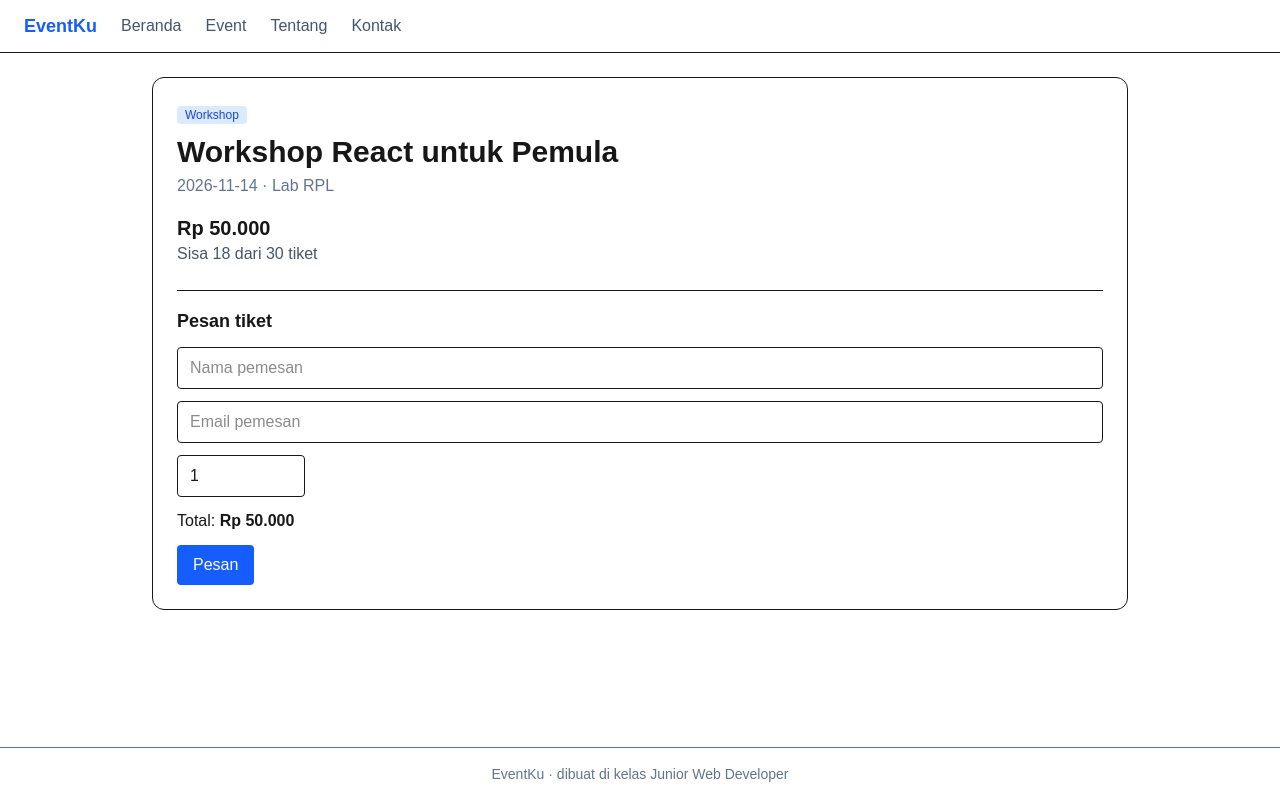
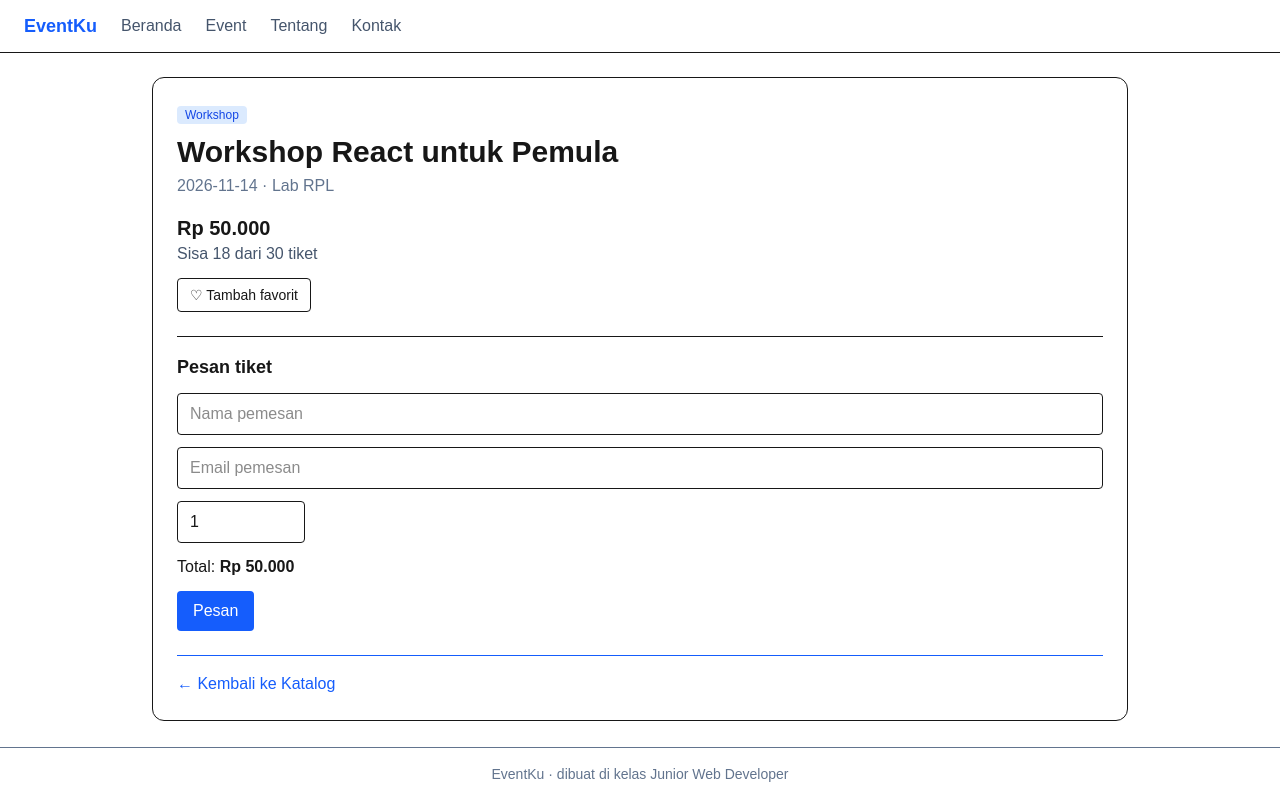
Before and after one commit to aselyarpl1-pixel/latihan-nextjs, a Next.js app: page /event/1 in a window 1280 px wide. Built offline with nearby package versions, Linux system fonts and the light colour scheme.

Commit message:
Selesai lembar kerja EventKu

```diff
--- a/app/event/[id]/page.tsx
+++ b/app/event/[id]/page.tsx
@@ -1,6 +1,8 @@
+import Link from "next/link";
 import { notFound } from "next/navigation";
 import { events, rupiah } from "@/data/events";
 import FormPesan from "@/components/FormPesan";
+import TombolFavorit from "@/components/TombolFavorit";
 
 export default async function Detail({ params }: PageProps<"/event/[id]">) {
   const { id } = await params;
@@ -28,7 +30,15 @@ export default async function Detail({ params }: PageProps<"/event/[id]">) {
         Sisa {sisa} dari {event.kuota} tiket
       </p>
 
+      <TombolFavorit id={event.id} />
       <FormPesan event={event} />
+
+      <Link
+        href="/event"
+        className="mt-6 block border-t pt-4 text-blue-600 hover:underline"
+      >
+        ← Kembali ke Katalog
+      </Link>
     </article>
   );
 }
--- /dev/null
+++ b/components/TombolFavorit.tsx
@@ -0,0 +1,35 @@
+"use client";
+
+import { useEffect, useState } from "react";
+
+export default function TombolFavorit({ id }: { id: number }) {
+  const [favorit, setFavorit] = useState(false);
+
+  useEffect(() => {
+    const simpan: number[] = JSON.parse(
+      localStorage.getItem("favorit") ?? "[]",
+    );
+
+    // eslint-disable-next-line react-hooks/set-state-in-effect
+    setFavorit(simpan.includes(id));
+  }, [id]);
+
+  function ubah() {
+    const simpan: number[] = JSON.parse(
+      localStorage.getItem("favorit") ?? "[]",
+    );
+
+    const baru = simpan.includes(id)
+      ? simpan.filter((x) => x !== id)
+      : [...simpan, id];
+
+    localStorage.setItem("favorit", JSON.stringify(baru));
+    setFavorit(!favorit);
+  }
+
+  return (
+    <button onClick={ubah} className="mt-3 rounded border px-3 py-1.5 text-sm">
+      {favorit ? "♥ Favorit" : "♡ Tambah favorit"}
+    </button>
+  );
+}
```
